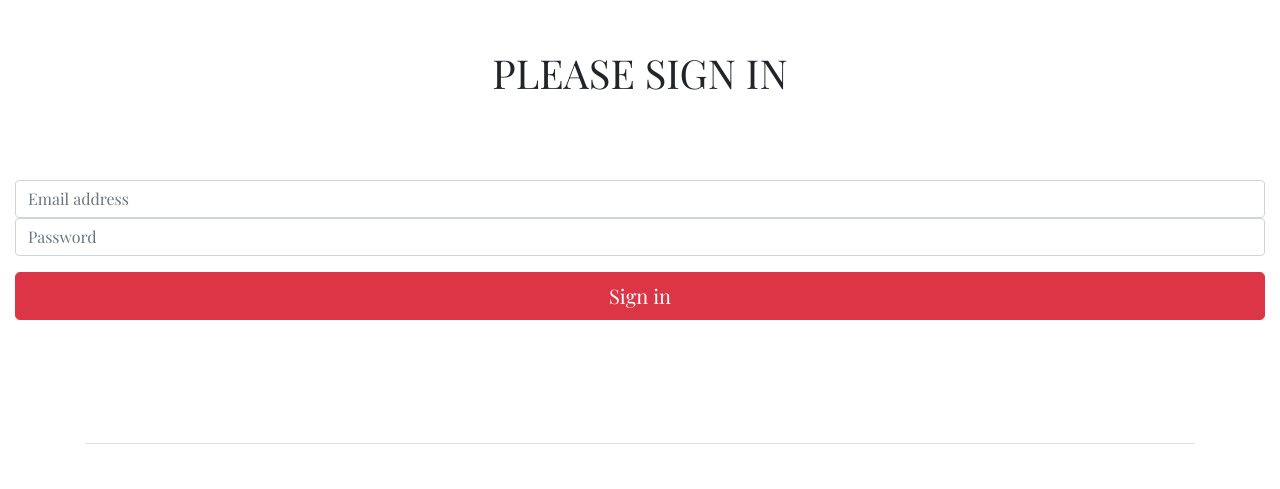
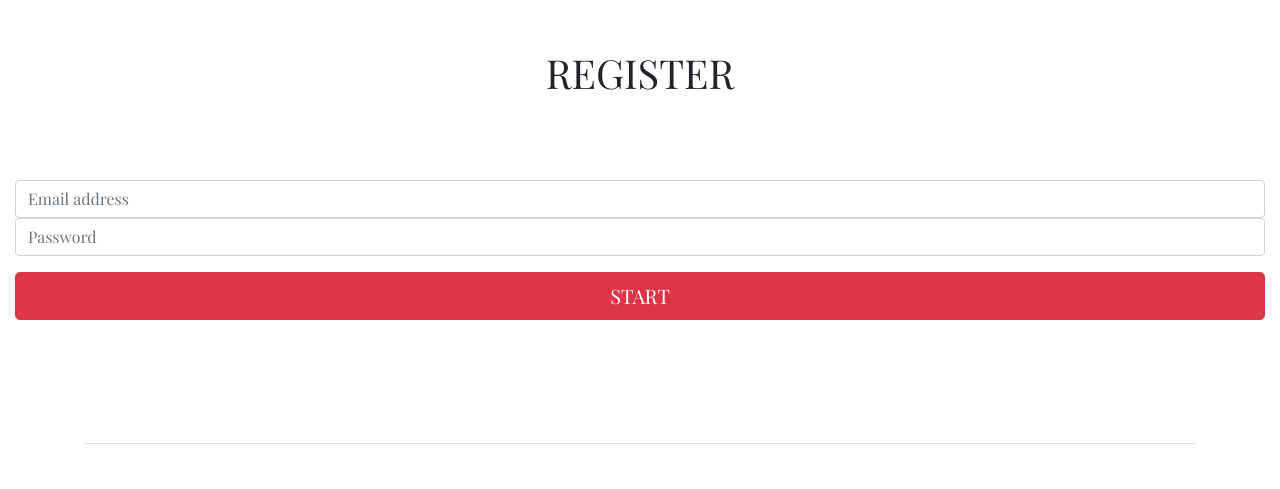
Before and after one commit to possyto/LearnToWin, a plain HTML site: page index.html in a window 1280 px wide. Shown: the part 1497-1986 px from the top of the page. Drawn offline with nearby package versions, Linux system fonts and the light colour scheme.

Commit message:
register

```diff
--- a/index.html
+++ b/index.html
@@ -97,7 +97,7 @@
 
   <div class="container-fluid " >
     <div class="container-fluid text-center" style="padding-top: 220px ;">
-        <h1>PLEASE SIGN IN </h1>
+        <h1>REGISTER </h1>
     </div>
 
 <form class="form-signin  text-center  " id="formulaire" style="padding-top: 75px;">
@@ -107,7 +107,7 @@
     <input type="password" id="inputPassword" class="form-control" placeholder="Password" >
     <div class="checkbox mb-3">
     </div>
-    <button class="btn btn-lg btn-danger btn-block" type="submit">Sign in</button>
+    <button class="btn btn-lg btn-danger btn-block" type="submit">START</button>
 
   </form>
 </div>
```
